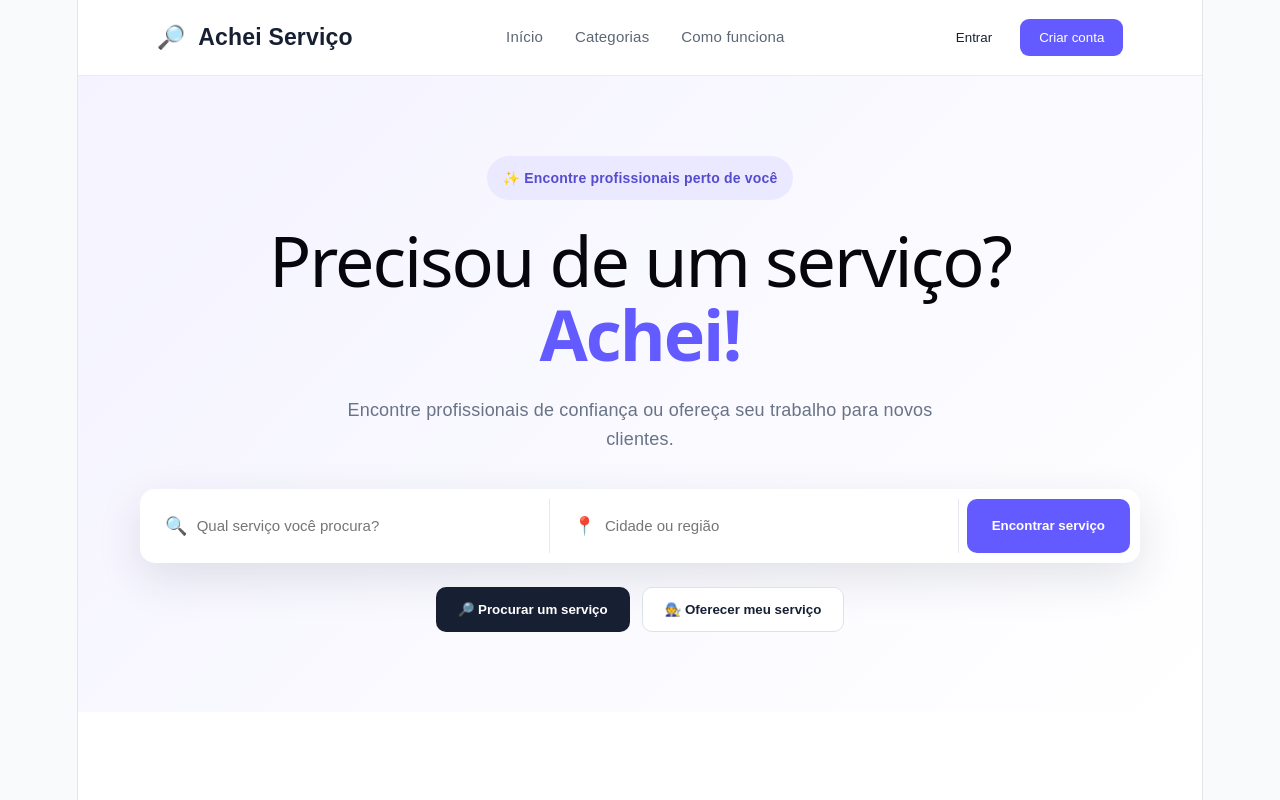
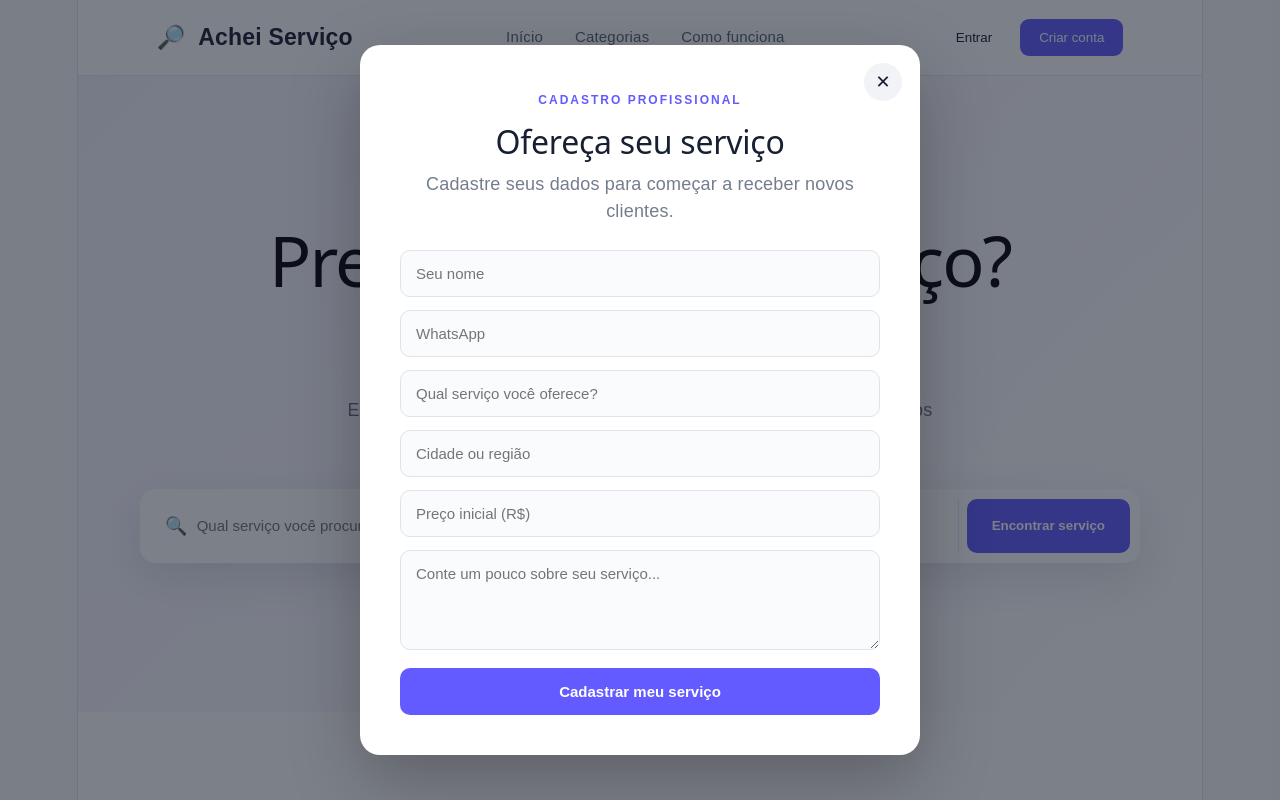
Before and after one commit to brayanfernandez234/Achei-Servicos, a React (Vite) app: page / in a window 1280 px wide. Both pictures are taken after a click on the button "🧑‍🔧 Oferecer meu serviço". Shown: the top 800 px of the page. Built offline with nearby package versions, Linux system fonts and the light colour scheme.

Commit message:
Agregar cadastro de profissional

```diff
--- a/src/App.css
+++ b/src/App.css
@@ -15,7 +15,8 @@ body {
 }
 
 button,
-input {
+input,
+textarea {
   font-family: inherit;
 }
 
@@ -27,6 +28,8 @@ button {
 .app {
   min-height: 100vh;
 }
+
+/* HEADER */
 
 .header {
   height: 76px;
@@ -81,6 +84,8 @@ nav a:hover {
   border-radius: 9px;
 }
 
+/* HERO */
+
 .hero {
   min-height: 590px;
   display: flex;
@@ -126,6 +131,8 @@ nav a:hover {
   font-size: 18px;
   line-height: 1.6;
 }
+
+/* BUSCA */
 
 .search-box {
   background: white;
@@ -192,6 +199,8 @@ nav a:hover {
   border: 1px solid #dce2ea;
 }
 
+/* CATEGORIAS */
+
 .categories,
 .how-it-works {
   padding: 90px 7%;
@@ -204,7 +213,8 @@ nav a:hover {
 }
 
 .section-title span,
-.professional-banner span {
+.professional-banner span,
+.form-container > span {
   color: #635bff;
   font-size: 12px;
   font-weight: 800;
@@ -258,6 +268,8 @@ nav a:hover {
   line-height: 1.5;
 }
 
+/* COMO FUNCIONA */
+
 .how-it-works {
   background: #f7f8fb;
 }
@@ -294,6 +306,8 @@ nav a:hover {
   line-height: 1.6;
 }
 
+/* BANNER PROFISSIONAL */
+
 .professional-banner {
   margin: 70px auto;
   max-width: 1100px;
@@ -328,6 +342,104 @@ nav a:hover {
   font-weight: 700;
 }
 
+/* FORMULARIO PROFISSIONAL */
+
+.professional-form {
+  background: rgba(17, 24, 39, 0.55);
+  position: fixed;
+  inset: 0;
+  z-index: 1000;
+  display: flex;
+  align-items: center;
+  justify-content: center;
+  padding: 20px;
+  overflow-y: auto;
+}
+
+.form-container {
+  position: relative;
+  width: 100%;
+  max-width: 560px;
+  background: white;
+  border-radius: 20px;
+  padding: 40px;
+  box-shadow: 0 25px 70px rgba(0, 0, 0, 0.25);
+}
+
+.form-container h2 {
+  font-size: 32px;
+  margin: 10px 0;
+  color: #172033;
+}
+
+.form-container > p {
+  color: #737d8d;
+  margin-bottom: 25px;
+  line-height: 1.5;
+}
+
+.close-form {
+  position: absolute;
+  top: 18px;
+  right: 18px;
+  width: 38px;
+  height: 38px;
+  border-radius: 50%;
+  background: #f1f3f7;
+  color: #172033;
+  font-size: 18px;
+}
+
+.close-form:hover {
+  background: #e5e7eb;
+}
+
+.form-container form {
+  display: flex;
+  flex-direction: column;
+  gap: 13px;
+}
+
+.form-container input,
+.form-container textarea {
+  width: 100%;
+  border: 1px solid #dfe4eb;
+  border-radius: 10px;
+  padding: 14px 15px;
+  font-size: 15px;
+  outline: none;
+  background: #fafbfc;
+  color: #172033;
+}
+
+.form-container input:focus,
+.form-container textarea:focus {
+  border-color: #635bff;
+  background: white;
+  box-shadow: 0 0 0 3px rgba(99, 91, 255, 0.1);
+}
+
+.form-container textarea {
+  resize: vertical;
+  min-height: 100px;
+}
+
+.form-button {
+  margin-top: 5px;
+  padding: 15px;
+  border-radius: 10px;
+  background: #635bff;
+  color: white;
+  font-size: 15px;
+  font-weight: 700;
+}
+
+.form-button:hover {
+  background: #554ccf;
+}
+
+/* FOOTER */
+
 footer {
   background: #111827;
   color: white;
@@ -349,6 +461,8 @@ footer p {
 footer small {
   color: #687386;
 }
+
+/* CELULAR */
 
 @media (max-width: 800px) {
   nav {
@@ -410,6 +524,16 @@ footer small {
   }
 }
 
+@media (max-width: 600px) {
+  .form-container {
+    padding: 30px 20px;
+  }
+
+  .form-container h2 {
+    font-size: 27px;
+  }
+}
+
 @media (max-width: 480px) {
   .category-grid {
     grid-template-columns: 1fr;
--- a/src/App.jsx
+++ b/src/App.jsx
@@ -1,6 +1,9 @@
+import { useState } from "react";
 import "./App.css";
 
 function App() {
+  const [mostrarFormulario, setMostrarFormulario] = useState(false);
+
   return (
     <div className="app">
       <header className="header">
@@ -23,7 +26,9 @@ function App() {
       <main>
         <section className="hero" id="inicio">
           <div className="hero-content">
-            <span className="tag">✨ Encontre profissionais perto de você</span>
+            <span className="tag">
+              ✨ Encontre profissionais perto de você
+            </span>
 
             <h1>
               Precisou de um serviço?
@@ -62,18 +67,85 @@ function App() {
                 🔎 Procurar um serviço
               </button>
 
-              <button className="secondary-action">
+              <button
+                className="secondary-action"
+                onClick={() => setMostrarFormulario(true)}
+              >
                 🧑‍🔧 Oferecer meu serviço
               </button>
             </div>
           </div>
         </section>
 
+        {mostrarFormulario && (
+          <section className="professional-form">
+            <div className="form-container">
+              <button
+                className="close-form"
+                onClick={() => setMostrarFormulario(false)}
+              >
+                ✕
+              </button>
+
+              <span>CADASTRO PROFISSIONAL</span>
+
+              <h2>Ofereça seu serviço</h2>
+
+              <p>
+                Cadastre seus dados para começar a receber novos clientes.
+              </p>
+
+              <form
+  onSubmit={(e) => {
+    e.preventDefault();
+    alert("✅ Serviço cadastrado com sucesso!");
+  }}
+>
+                <input
+                  type="text"
+                  placeholder="Seu nome"
+                />
+
+                <input
+                  type="tel"
+                  placeholder="WhatsApp"
+                />
+
+                <input
+                  type="text"
+                  placeholder="Qual serviço você oferece?"
+                />
+
+                <input
+                  type="text"
+                  placeholder="Cidade ou região"
+                />
+
+                <input
+                  type="number"
+                  placeholder="Preço inicial (R$)"
+                />
+
+                <textarea
+                  placeholder="Conte um pouco sobre seu serviço..."
+                  rows="4"
+                ></textarea>
+
+                <button type="submit" className="form-button">
+                  Cadastrar meu serviço
+                </button>
+              </form>
+            </div>
+          </section>
+        )}
+
         <section className="categories" id="categorias">
           <div className="section-title">
             <span>EXPLORE</span>
             <h2>O que você está procurando?</h2>
-            <p>Encontre profissionais para diferentes tipos de serviços.</p>
+            <p>
+              Encontre profissionais para diferentes tipos de serviços.
+            </p>
           </div>
 
           <div className="category-grid">
@@ -156,7 +228,8 @@ function App() {
               <div className="step-number">3</div>
               <h3>Contrate</h3>
               <p>
-                Entre em contato, combine os detalhes e contrate o profissional.
+                Entre em contato, combine os detalhes e contrate o
+                profissional.
               </p>
             </div>
           </div>
@@ -165,20 +238,30 @@ function App() {
         <section className="professional-banner">
           <div>
             <span>É PROFISSIONAL?</span>
-            <h2>Transforme seu trabalho em novas oportunidades.</h2>
+
+            <h2>
+              Transforme seu trabalho em novas oportunidades.
+            </h2>
+
             <p>
-              Crie seu perfil gratuitamente e seja encontrado por pessoas que
-              precisam dos seus serviços.
+              Crie seu perfil gratuitamente e seja encontrado por pessoas
+              que precisam dos seus serviços.
             </p>
           </div>
 
-          <button>Começar agora →</button>
+          <button onClick={() => setMostrarFormulario(true)}>
+            Começar agora →
+          </button>
         </section>
       </main>
 
       <footer>
         <div className="footer-logo">🔎 Achei Serviço</div>
-        <p>Quem precisa, acha. Quem trabalha, é encontrado.</p>
+
+        <p>
+          Quem precisa, acha. Quem trabalha, é encontrado.
+        </p>
+
         <small>© 2026 Achei Serviço</small>
       </footer>
     </div>
```
